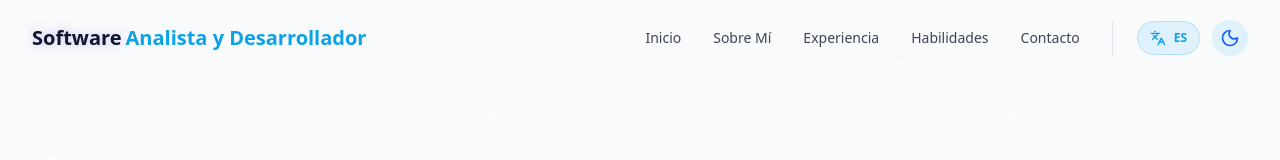
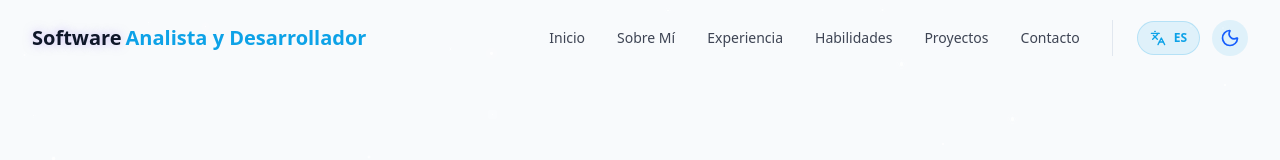
Before and after one commit to DeusNoctifer/Portafolio-React-Tailwind, a React (Vite) app: page / in a window 1280 px wide. Shown: the top 160 px of the page. Built offline with nearby package versions, Linux system fonts and the light colour scheme.

Commit message:
fix(navBar): fixing the href and id

```diff
--- a/src/components/MainSection.jsx
+++ b/src/components/MainSection.jsx
@@ -15,7 +15,6 @@ export const MainSection = () => {
                         {t?.hero?.hi} {t?.hero?.iam}
                     </span>
 
-                    {/* Nombre dinámico con tus estilos originales */}
                     <span className="text-primary opacity-0 animate-fade-in-delay-1 ml-2">
                         {t?.hero?.name1}
                     </span>
--- a/src/components/Navbar.jsx
+++ b/src/components/Navbar.jsx
@@ -2,7 +2,6 @@ import { cn } from "@/lib/utils";
 import { Menu, X } from "lucide-react";
 import { useEffect, useState } from "react";
 import { useLanguage } from "@/context/LanguageContext";
-// Importamos los botones aquí
 import { ThemeToggle } from "./ThemeToggle";
 import { LanguageToggle } from "./LanguageToggle";
 
@@ -47,7 +46,6 @@ export const Navbar = () => {
             </a>
           ))}
 
-          {/* Contenedor para los Toggles en PC */}
           <div className="flex items-center space-x-3 border-l border-border pl-6">
              <LanguageToggle />
              <ThemeToggle />
@@ -83,7 +81,6 @@ export const Navbar = () => {
               </a>
             ))}
 
-            {/* Contenedor para los Toggles en Celular (separados por una línea) */}
             <div className="w-12 h-px bg-border my-4"></div>
             <div className="flex items-center space-x-4">
                 <LanguageToggle />
--- a/src/components/ProjectsSection.jsx
+++ b/src/components/ProjectsSection.jsx
@@ -5,7 +5,7 @@ export const ProjectsSection = () => {
   const { t } = useLanguage();
 
   return (
-    <section id="proyectos" className="py-24 px-4 relative">
+    <section id="projects" className="py-24 px-4 relative">
       <div className="container mx-auto max-w-6xl">
         <div className="text-center mb-16">
           <h2 className="text-3xl md:text-4xl font-bold mb-4">
@@ -16,31 +16,25 @@ export const ProjectsSection = () => {
           </p>
         </div>
 
-        {/* Contenedor con Flex y justify-center para centrar los 2 proyectos */}
         <div className="flex flex-wrap justify-center gap-8">
           {t?.projects?.items.map((project, key) => (
             <div
               key={key}
-              /* - w-full y max-w-[400px] para control total
-                - flex-col para usar flex-grow en el contenido
-              */
+
               className="flex flex-col w-full md:w-[calc(50%-1rem)] lg:w-[calc(33.33%-2rem)] max-w-[400px] p-6 bg-card/50 backdrop-blur-sm rounded-xl border border-border hover:border-primary/50 transition-all duration-300 group"
             >
               <div className="mb-4 text-primary opacity-50 group-hover:opacity-100 transition-opacity">
                 <Code2 size={32} />
               </div>
 
-              {/* Altura mínima para el título para que no se desalineen las descripciones */}
               <h3 className="text-xl font-bold mb-2 group-hover:text-primary transition-colors min-h-[3.5rem] flex items-center">
                 {project.title}
               </h3>
 
-              {/* flex-grow para empujar los tags y botones al final, manteniendo altura constante */}
               <p className="text-muted-foreground text-sm mb-6 flex-grow">
                 {project.description}
               </p>
 
-              {/* Altura mínima para los tags para que la línea de abajo siempre esté al mismo nivel */}
               <div className="flex flex-wrap gap-2 mb-6 min-h-[4rem] content-start">
                 {project.tags.map((tag, i) => (
                   <span
--- a/src/context/translations.js
+++ b/src/context/translations.js
@@ -9,6 +9,7 @@ export const translations = {
         { name: "Sobre Mí", href: "#about" },
         { name: "Experiencia", href: "#experience" },
         { name: "Habilidades", href: "#skills" },
+        { name: "Proyectos", href: "#projects" },
         { name: "Contacto", href: "#contacto" },
       ],
       aria: {
@@ -161,6 +162,7 @@ export const translations = {
         { name: "About", href: "#about" },
         { name: "Experience", href: "#experience" },
         { name: "Skills", href: "#skills" },
+        { name: "Projects", href: "#projects" },
         { name: "Contact", href: "#contacto" },
       ],
       aria: {
@@ -313,6 +315,7 @@ export const translations = {
         { name: "关于我", href: "#about" },
         { name: "经验", href: "#experience" },
         { name: "技能", href: "#skills" },
+        { name: "项目", href: "#projects" },
         { name: "联系我", href: "#contacto" },
       ],
       aria: {
```
